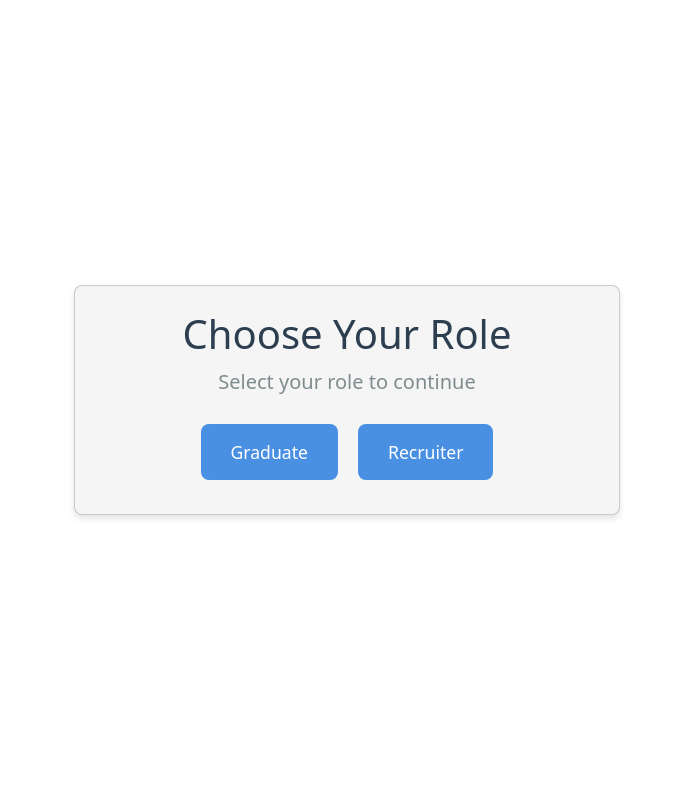
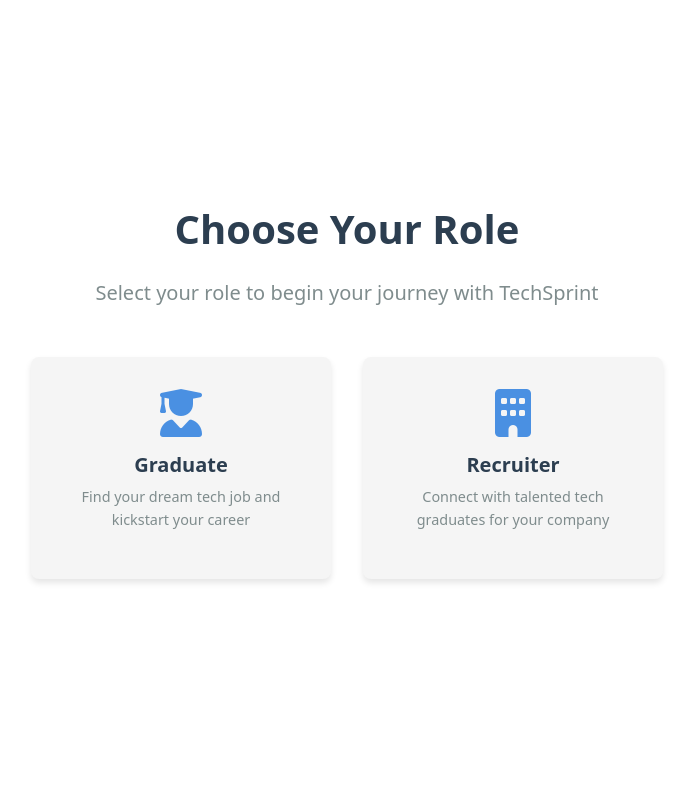
Before and after one commit to dumbDev6969/job_search, a Flask app: template templates/auth/confirm-role.html in a window 1280 px wide. Shown: the whole page, without its empty margins (293-986 px from the left). Run offline with Flask 3, Linux system fonts and the light colour scheme; the template is opened without the code that fills it, so the values that code supplies are empty.

Commit message:
imporved some ui and porcess

```diff
--- a/routes/routes.py
+++ b/routes/routes.py
@@ -1,4 +1,4 @@
-from flask import Blueprint
+from flask import Blueprint, render_template
 
 # Create a Blueprint
 main = Blueprint('main', __name__)
@@ -6,7 +6,7 @@
 # Define your routes using the Blueprint
 @main.route('/')
 def home():
-    return 'Home Page'
+    return render_template("/pages/index.html")
 
 @main.route('/about')
 def about():
--- a/routes/signup.py
+++ b/routes/signup.py
@@ -29,7 +29,7 @@
         email = form.get('email')
 
         # Check if email already exists
-        if check_email_exists('employers', 'email', email):
+        if check_email_exists('employers', 'email', email) or check_email_exists('job_seekers', 'email', email):
             return jsonify({'error': 'Email already exists'}), 400
 
         password = form.get('password')
@@ -98,8 +98,8 @@
             return jsonify({'success': False, 'error': 'Email is required'}), 400
 
         # Check if email already exists
-        if check_email_exists('job_seekers', 'email', email):
-            return jsonify({'success': False, 'error': 'Email already exists'}), 400
+        if check_email_exists('employers', 'email', email) or check_email_exists('job_seekers', 'email', email):
+            return jsonify({'error': 'Email already exists'}), 400
 
         password = data.get('password')
         if not password:
--- a/templates/auth/confirm-role.html
+++ b/templates/auth/confirm-role.html
@@ -4,76 +4,123 @@
 <head>
     <meta charset="UTF-8">
     <meta name="viewport" content="width=device-width, initial-scale=1.0">
-    <title>TechSprint</title>
+    <title>TechSprint - Choose Your Role</title>
     <link rel="stylesheet" href="/assets/fonts.css">
     <link rel="stylesheet" href="/assets/scheme.css">
-    <!-- AOS CSS -->
     <link rel="stylesheet" href="https://cdnjs.cloudflare.com/ajax/libs/aos/2.3.4/aos.css">
-
     <link href="https://cdn.jsdelivr.net/npm/bootstrap@5.3.3/dist/css/bootstrap.min.css" rel="stylesheet"
         integrity="sha384-QWTKZyjpPEjISv5WaRU9OFeRpok6YctnYmDr5pNlyT2bRjXh0JMhjY6hW+ALEwIH" crossorigin="anonymous">
-
-    <script src="https://cdn.jsdelivr.net/npm/bootstrap@5.3.3/dist/js/bootstrap.bundle.min.js"
-        integrity="sha384-YvpcrYf0tY3lHB60NNkmXc5s9fDVZLESaAA55NDzOxhy9GkcIdslK1eN7N6jIeHz" crossorigin="anonymous">
-    </script>
-
     <link rel="stylesheet" href="https://cdnjs.cloudflare.com/ajax/libs/font-awesome/6.4.2/css/all.min.css">
     <link rel="stylesheet" href="/assets/general.css">
     <style>
+        html, body {
+            height: 100%;
+            margin: 0;
+        }
+        .header {
+            padding: 2rem 0;
+            margin-bottom: 2rem;
+            background: linear-gradient(135deg, var(--primary) 0%, var(--secondary) 100%);
+            color: var(--text-light);
+        }
+        .logo {
+            font-size: 2rem;
+            font-weight: bold;
+            color: var(--text-light);
+            text-decoration: none;
+        }
+        .logo:hover {
+            color: var(--text-light);
+        }
         .custom-card {
             background-color: var(--card-bg);
             border-radius: var(--border-radius);
             box-shadow: var(--box-shadow);
+            transition: transform 0.3s ease;
+            border: none;
+            overflow: hidden;
+        }
+        .custom-card:hover {
+            transform: translateY(-5px);
         }
         .custom-title {
             color: var(--text-dark);
+            margin-bottom: 1.5rem;
+            font-weight: bold;
         }
         .custom-text {
             color: var(--text-muted);
+            margin-bottom: 2rem;
         }
-        .role-btn {
-            background-color: var(--primary);
-            color: var(--text-light);
-            padding: 15px 30px;
-            border-radius: var(--border-radius);
-            transition: 0.3s;
-            border: none;
-            margin: 10px;
-            font-size: 1.1rem;
+        .role-card {
+            padding: 2rem;
+            text-align: center;
+            cursor: pointer;
             text-decoration: none;
-            display: inline-block;
+            color: var(--text-dark);
+            margin: 1rem;
+            flex: 1;
+            min-width: 200px;
+            max-width: 300px;
         }
-        .role-btn:hover {
-            opacity: 0.9;
-            transform: translateY(-2px);
-            color: var(--text-light);
+        .role-card:hover {
+            color: var(--text-dark);
+        }
+        .role-icon {
+            font-size: 3rem;
+            color: var(--primary);
+            margin-bottom: 1rem;
+        }
+        .role-title {
+            font-size: 1.25rem;
+            font-weight: bold;
+            margin-bottom: 0.5rem;
+        }
+        .role-description {
+            color: var(--text-muted);
+            font-size: 0.9rem;
+            margin-bottom: 1rem;
+        }
+        .main-container {
+            min-height: 100vh;
+            display: flex;
+            align-items: center;
+            justify-content: center;
         }
     </style>
 </head>
 
 <body>
-    <div class="container vh-100">
-        <div class="row h-100 justify-content-center align-items-center">
-            <div class="col-md-6">
-                <div class="card p-4 custom-card">
-                    <h1 class="text-center custom-title">Choose Your Role</h1>
-                    <p class="text-center custom-text">Select your role to continue</p>
+    <div class="main-container">
+        <div class="container">
+            <div class="row justify-content-center">
+                <div class="col-md-10">
+                    <h1 class="text-center custom-title" data-aos="fade-up">Choose Your Role</h1>
+                    <p class="text-center custom-text" data-aos="fade-up" data-aos-delay="100">Select your role to begin your journey with TechSprint</p>
                     <div class="d-flex justify-content-center flex-wrap">
-                        <a href="/signup/jobseeker" class="role-btn">Graduate</a>
-                        <a href="/signup/employer" class="role-btn">Recruiter</a>
+                        <a href="/signup/jobseeker" class="role-card custom-card" data-aos="fade-up" data-aos-delay="200">
+                            <i class="fas fa-user-graduate role-icon"></i>
+                            <h3 class="role-title">Graduate</h3>
+                            <p class="role-description">Find your dream tech job and kickstart your career</p>
+                        </a>
+                        <a href="/signup/employer" class="role-card custom-card" data-aos="fade-up" data-aos-delay="300">
+                            <i class="fas fa-building role-icon"></i>
+                            <h3 class="role-title">Recruiter</h3>
+                            <p class="role-description">Connect with talented tech graduates for your company</p>
+                        </a>
                     </div>
                 </div>
             </div>
         </div>
     </div>
 
-    <!-- AOS JS -->
     <script src="https://cdnjs.cloudflare.com/ajax/libs/aos/2.3.4/aos.js"></script>
     <script src="/assets/js/animation.js"></script>
     <script>
         AOS.init({
             duration: 1000,
             once: true,
+            offset: 50
         });
     </script>
 </body>
--- a/templates/pages/index.html
+++ b/templates/pages/index.html
@@ -74,10 +74,10 @@
                     </li>
                 </ul>
                 <form class=" ms-3 gap-2" role="search">
-                    <a href="/auth/confirm-role.html">
+                    <a href="/signup">
                         <button class="sign-up" type="button">Sign up</button>
                     </a>
-                    <a href="/auth/login.html">
+                    <a href="/login">
                         <button class="btn-primary" type="button">Log in</button>
                     </a>
                 </form>
@@ -93,7 +93,7 @@
                 voluptates
                 nulla?</p>
         </div>
-        <a href="/auth/register.html" class="btn-primary mt-3">
+        <a href="/signup" class="btn-primary mt-3">
             <button type="button">Get started</button>
         </a>
         <img class="img-fluid mt-5 rounded" src="/assets/img/homepage-img.jpg" alt="Job search">
```
Also changed, not shown: routes/login.py (+53 -23 lines), routes/otp.py (+14 -1 lines), templates/auth/otp_virification.html (+157 -77 lines), 1 other file.
